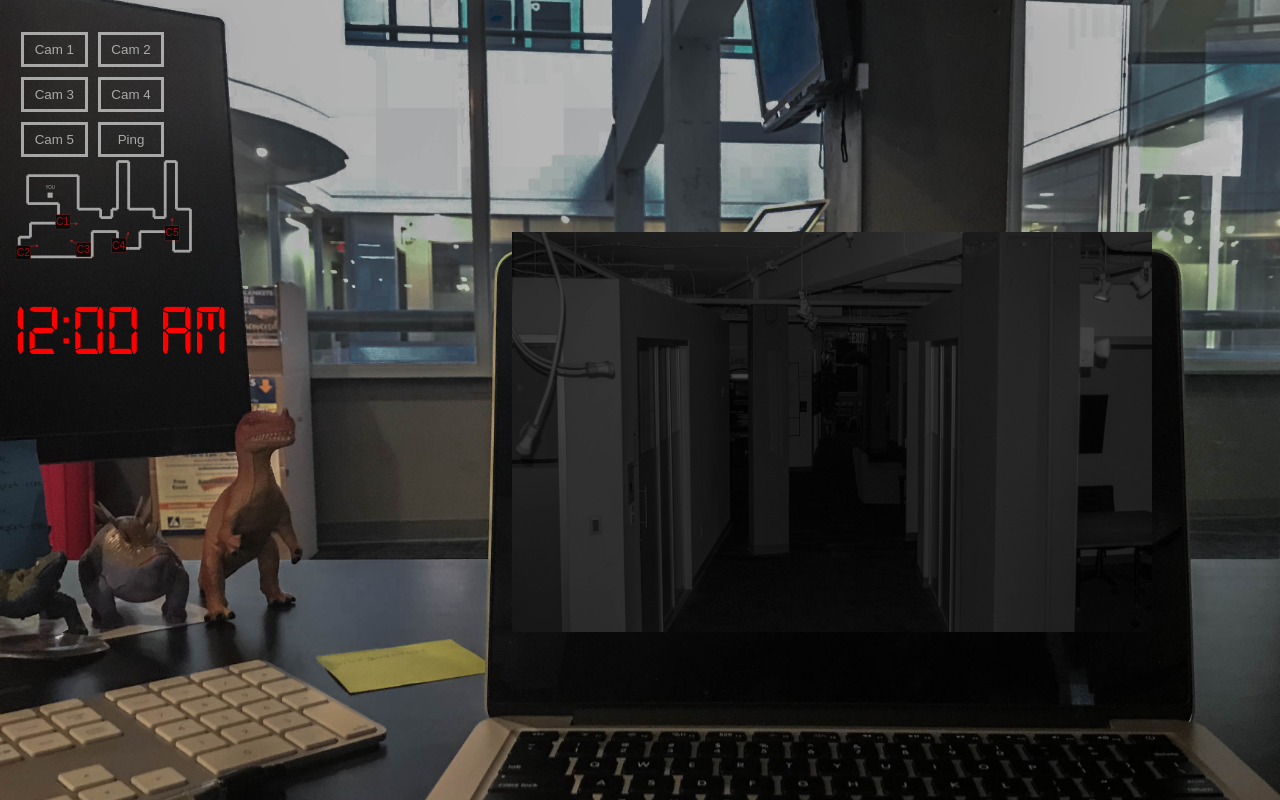
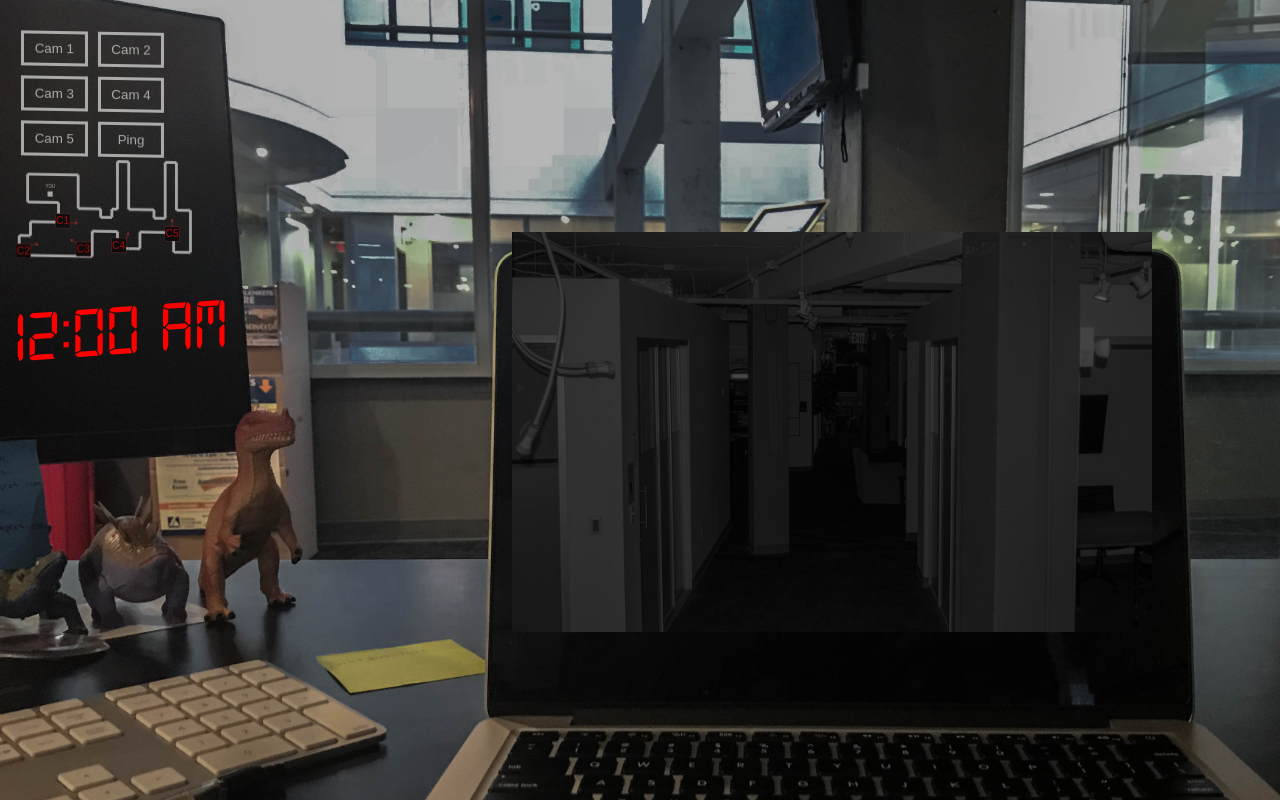
Before and after one commit to 5-nights-at-Geekdom/5nag, a React (Create React App) app: page /game in a window 1280 px wide. Built offline with nearby package versions, Linux system fonts and the light colour scheme.

Commit message:
more positioning on clock and map

```diff
--- a/public/styles/main.css
+++ b/public/styles/main.css
@@ -19,7 +19,8 @@ body {
     opacity: 0.6;
     position: absolute;
     top: 10em;
-    left: 1em; }
+    left: 1em;
+    transform: skewY(1deg); }
   #mainContainer #gameBackground {
     background-image: url("/img/camfeeds/front-desk.jpg");
     background-position: center;
@@ -43,7 +44,8 @@ body {
   position: absolute;
   padding: .2em;
   font-size: 4.5em;
-  top: 4em; }
+  top: 4em;
+  transform: skewY(-4deg); }
 
 #kitchen {
   background-image: url("/img/camfeeds/kitchen.jpg"); }
@@ -87,7 +89,8 @@ body {
   background-repeat: no-repeat;
   outline: 0;
   focus: none;
-  transition: 0.2s; }
+  transition: 0.2s;
+  transform: skewY(0deg); }
   .btn:hover {
     background-color: white;
     color: black;
--- a/sass/main.sass
+++ b/sass/main.sass
@@ -21,6 +21,7 @@ body
     position: absolute
     top: 10em
     left: 1em
+    transform: skewY(1deg);
 
   #gameBackground
     background-image: url("/img/camfeeds/front-desk.jpg")
@@ -47,6 +48,7 @@ body
     padding: .2em;
     font-size: 4.5em;
     top: 4em;
+    transform: skewY(-4deg);
 
 
 #kitchen
@@ -92,6 +94,7 @@ body
   outline: 0
   focus: none
   transition: 0.2s
+  transform: skewY(0deg);
 
   &:hover
     background-color: white
```
